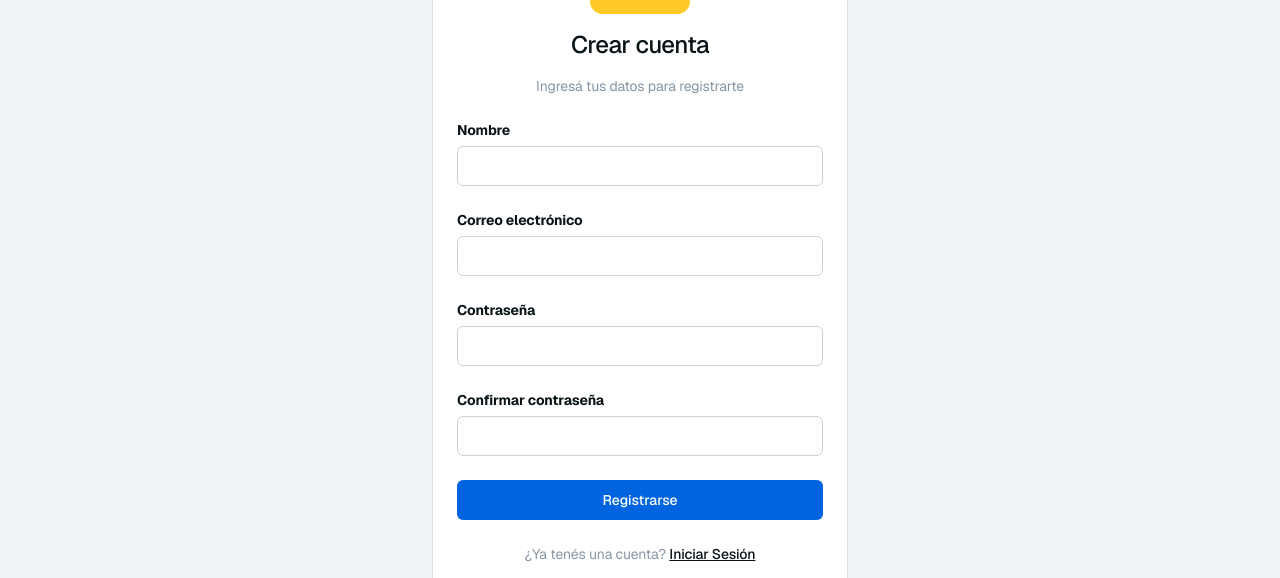
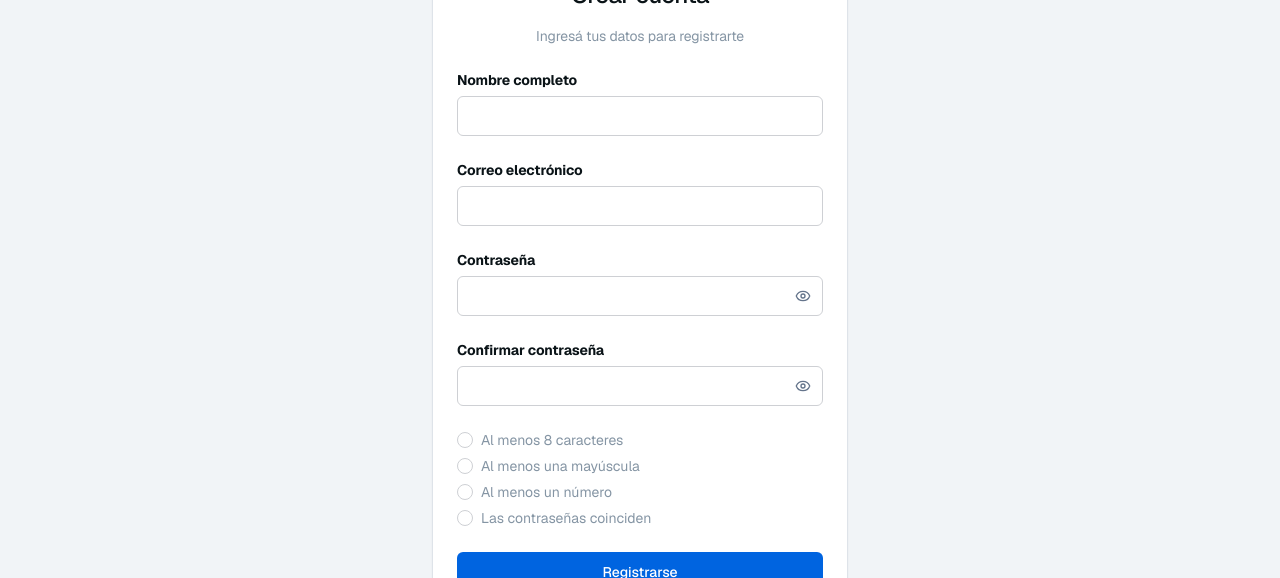
Before and after one commit to cajimenez96/az-store, a Next.js app: page /sign-up in a window 1280 px wide. Shown: the part 161-739 px from the top of the page. Built offline with nearby package versions, Linux system fonts and the light colour scheme; no server answers.

Commit message:
feat: enhance sign-up form with password visibility toggles, real-time validation, and controlled input states

```diff
--- a/app/(auth)/sign-up/sign-up-form.tsx
+++ b/app/(auth)/sign-up/sign-up-form.tsx
@@ -5,10 +5,18 @@ import { Input } from '@/components/ui/input';
 import { Label } from '@/components/ui/label';
 import { signUpDefaultValues } from '@/lib/constants';
 import Link from 'next/link';
-import { useActionState } from 'react';
+import { useActionState, useState } from 'react';
 import { useFormStatus } from 'react-dom';
 import { signUpUser } from '@/lib/actions/user.actions';
 import { useSearchParams } from 'next/navigation';
+import { Loader, Check } from 'lucide-react';
+import { NAME_ALLOWED, passwordRequirements } from '@/utils/utils';
+
+const sanitizeName = (value: string) =>
+  value
+    .split('')
+    .filter((ch) => NAME_ALLOWED.test(ch))
+    .join('');
 
 const SignUpForm = () => {
   const [data, action] = useActionState(signUpUser, {
@@ -19,12 +27,26 @@ const SignUpForm = () => {
   const searchParams = useSearchParams();
   const callbackUrl = searchParams.get('callbackUrl') || '/';
 
+  // Controlled state — values survive server-action errors
+  const [name, setName] = useState(signUpDefaultValues.name);
+  const [email, setEmail] = useState(signUpDefaultValues.email);
+  const [password, setPassword] = useState(signUpDefaultValues.password);
+  const [confirmPassword, setConfirmPassword] = useState(
+    signUpDefaultValues.confirmPassword
+  );
+
   const SignUpButton = () => {
     const { pending } = useFormStatus();
 
     return (
       <Button disabled={pending} className='w-full' variant='buyCta'>
-        {pending ? 'Registrando...' : 'Registrarse'}
+        {pending ? (
+          <>
+            <Loader className='animate-spin h-4 w-4' />
+          </>
+        ) : (
+          'Registrarse'
+        )}
       </Button>
     );
   };
@@ -33,63 +55,132 @@ const SignUpForm = () => {
     <form action={action}>
       <input type='hidden' name='callbackUrl' value={callbackUrl} />
       <div className='space-y-6'>
+        {/* Name */}
         <div>
-          <Label htmlFor='name' className='az-body-sm-bold text-az-ink-deep mb-1.5 block'>Nombre</Label>
+          <Label
+            htmlFor='name'
+            className='az-body-sm-bold text-az-ink-deep mb-1.5 block'
+          >
+            Nombre completo
+          </Label>
           <Input
             id='name'
             name='name'
             type='text'
             autoComplete='name'
-            defaultValue={signUpDefaultValues.name}
-            className='bg-az-canvas border-az-hairline rounded-az-lg text-az-ink focus-visible:ring-az-primary focus-visible:ring-offset-0'
+            value={name}
+            onChange={(e) => setName(sanitizeName(e.target.value))}
+            className='bg-az-canvas border-az-hairline rounded-az-lg text-az-ink focus-visible:ring-az-primary focus-visible:ring-offset-0 capitalize'
           />
         </div>
+
+        {/* Email */}
         <div>
-          <Label htmlFor='email' className='az-body-sm-bold text-az-ink-deep mb-1.5 block'>Correo electrónico</Label>
+          <Label
+            htmlFor='email'
+            className='az-body-sm-bold text-az-ink-deep mb-1.5 block'
+          >
+            Correo electrónico
+          </Label>
           <Input
             id='email'
             name='email'
             type='text'
             autoComplete='email'
-            defaultValue={signUpDefaultValues.email}
+            value={email}
+            onChange={(e) => setEmail(e.target.value)}
             className='bg-az-canvas border-az-hairline rounded-az-lg text-az-ink focus-visible:ring-az-primary focus-visible:ring-offset-0'
           />
         </div>
+
+        {/* Password */}
         <div>
-          <Label htmlFor='password' className='az-body-sm-bold text-az-ink-deep mb-1.5 block'>Contraseña</Label>
+          <Label
+            htmlFor='password'
+            className='az-body-sm-bold text-az-ink-deep mb-1.5 block'
+          >
+            Contraseña
+          </Label>
           <Input
             id='password'
             name='password'
             type='password'
             required
-            autoComplete='password'
-            defaultValue={signUpDefaultValues.password}
+            autoComplete='new-password'
+            value={password}
+            onChange={(e) => setPassword(e.target.value)}
             className='bg-az-canvas border-az-hairline rounded-az-lg text-az-ink focus-visible:ring-az-primary focus-visible:ring-offset-0'
           />
         </div>
+
+        {/* Confirm password */}
         <div>
-          <Label htmlFor='confirmPassword' className='az-body-sm-bold text-az-ink-deep mb-1.5 block'>Confirmar contraseña</Label>
+          <Label
+            htmlFor='confirmPassword'
+            className='az-body-sm-bold text-az-ink-deep mb-1.5 block'
+          >
+            Confirmar contraseña
+          </Label>
           <Input
             id='confirmPassword'
             name='confirmPassword'
             type='password'
             required
-            autoComplete='confirmPassword'
-            defaultValue={signUpDefaultValues.confirmPassword}
+            autoComplete='new-password'
+            value={confirmPassword}
+            onChange={(e) => setConfirmPassword(e.target.value)}
             className='bg-az-canvas border-az-hairline rounded-az-lg text-az-ink focus-visible:ring-az-primary focus-visible:ring-offset-0'
           />
         </div>
+
+        {/* Password requirements checklist — shown once the user starts typing */}
+        <ul
+          className='space-y-1.5 text-sm'
+          aria-label='Requisitos de contraseña'
+        >
+          {passwordRequirements.map((req) => {
+            const met = req.test(password, confirmPassword);
+            return (
+              <li
+                key={req.id}
+                className={`flex items-center gap-2 transition-colors duration-200 ${
+                  met ? 'text-green-600' : 'text-az-stone'
+                }`}
+              >
+                <span
+                  className={`flex h-4 w-4 items-center justify-center rounded-full border transition-colors duration-200 ${
+                    met
+                      ? 'border-green-600 bg-green-600 text-white'
+                      : 'border-az-hairline bg-transparent'
+                  }`}
+                >
+                  {met && <Check className='h-2.5 w-2.5' strokeWidth={3} />}
+                </span>
+                {req.label}
+              </li>
+            );
+          })}
+        </ul>
+
+        {/* Submit */}
         <div>
           <SignUpButton />
         </div>
 
+        {/* Server error */}
         {data && !data.success && (
-          <div className='text-center text-destructive font-medium text-sm'>{data.message}</div>
+          <div className='text-center text-destructive font-medium text-sm'>
+            {data.message}
+          </div>
         )}
 
         <div className='az-body-sm text-center text-az-stone'>
           ¿Ya tenés una cuenta?{' '}
-          <Link href='/sign-in' target='_self' className='text-az-ink-deep underline hover:text-az-charcoal transition-colors font-medium'>
+          <Link
+            href='/sign-in'
+            target='_self'
+            className='text-az-ink-deep underline hover:text-az-charcoal transition-colors font-medium'
+          >
             Iniciar Sesión
           </Link>
         </div>
--- a/components/ui/input.tsx
+++ b/components/ui/input.tsx
@@ -1,22 +1,56 @@
-import * as React from "react"
+'use client';
 
-import { cn } from "@/lib/utils"
+import * as React from 'react';
+import { Eye, EyeOff } from 'lucide-react';
 
-const Input = React.forwardRef<HTMLInputElement, React.ComponentProps<"input">>(
+import { cn } from '@/lib/utils';
+
+const Input = React.forwardRef<HTMLInputElement, React.ComponentProps<'input'>>(
   ({ className, type, ...props }, ref) => {
+    const [showPassword, setShowPassword] = React.useState(false);
+
+    if (type === 'password') {
+      return (
+        <div className='relative'>
+          <input
+            type={showPassword ? 'text' : 'password'}
+            className={cn(
+              'flex h-10 w-full rounded-md border border-input bg-background px-3 py-2 pr-10 text-base ring-offset-background file:border-0 file:bg-transparent file:text-sm file:font-medium file:text-foreground placeholder:text-muted-foreground focus-visible:outline-none focus-visible:ring-2 focus-visible:ring-ring focus-visible:ring-offset-2 disabled:cursor-not-allowed disabled:opacity-50 md:text-sm',
+              className
+            )}
+            ref={ref}
+            {...props}
+          />
+          <button
+            type='button'
+            onClick={() => setShowPassword((prev) => !prev)}
+            aria-label={showPassword ? 'Ocultar contraseña' : 'Mostrar contraseña'}
+            className='absolute inset-y-0 right-0 flex items-center px-3 text-muted-foreground hover:text-foreground transition-colors'
+            tabIndex={-1}
+          >
+            {showPassword ? (
+              <EyeOff className='h-4 w-4' aria-hidden='true' />
+            ) : (
+              <Eye className='h-4 w-4' aria-hidden='true' />
+            )}
+          </button>
+        </div>
+      );
+    }
+
     return (
       <input
         type={type}
         className={cn(
-          "flex h-10 w-full rounded-md border border-input bg-background px-3 py-2 text-base ring-offset-background file:border-0 file:bg-transparent file:text-sm file:font-medium file:text-foreground placeholder:text-muted-foreground focus-visible:outline-none focus-visible:ring-2 focus-visible:ring-ring focus-visible:ring-offset-2 disabled:cursor-not-allowed disabled:opacity-50 md:text-sm",
+          'flex h-10 w-full rounded-md border border-input bg-background px-3 py-2 text-base ring-offset-background file:border-0 file:bg-transparent file:text-sm file:font-medium file:text-foreground placeholder:text-muted-foreground focus-visible:outline-none focus-visible:ring-2 focus-visible:ring-ring focus-visible:ring-offset-2 disabled:cursor-not-allowed disabled:opacity-50 md:text-sm',
           className
         )}
         ref={ref}
         {...props}
       />
-    )
+    );
   }
-)
-Input.displayName = "Input"
+);
+Input.displayName = 'Input';
 
-export { Input }
+export { Input };
--- /dev/null
+++ b/utils/utils.ts
@@ -0,0 +1,32 @@
+// Regex: only letters (including accented and ñ), spaces, and apostrophes
+export const NAME_ALLOWED =
+  /^[a-zA-ZáéíóúÁÉÍÓÚàèìòùÀÈÌÒÙâêîôûÂÊÎÔÛäëïöüÄËÏÖÜãõÃÕñÑçÇ' ]*$/;
+
+// --- Password requirements ---
+// test(password, confirmPassword?) → boolean
+export const passwordRequirements: {
+  id: string;
+  label: string;
+  test: (password: string, confirmPassword?: string) => boolean;
+}[] = [
+  {
+    id: 'length',
+    label: 'Al menos 8 caracteres',
+    test: (v) => v.length >= 8,
+  },
+  {
+    id: 'uppercase',
+    label: 'Al menos una mayúscula',
+    test: (v) => /[A-Z]/.test(v),
+  },
+  {
+    id: 'number',
+    label: 'Al menos un número',
+    test: (v) => /[0-9]/.test(v),
+  },
+  {
+    id: 'match',
+    label: 'Las contraseñas coinciden',
+    test: (v, confirm) => v.length > 0 && v === confirm,
+  },
+];
```
